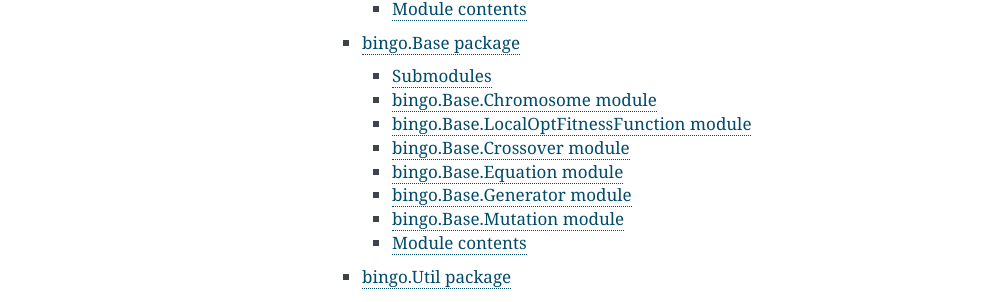
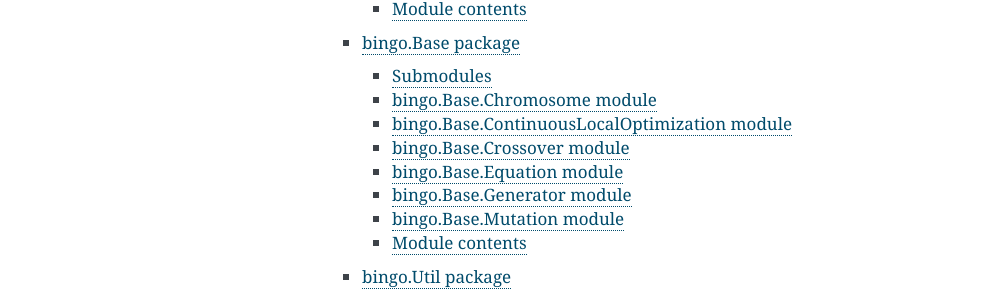
Before and after one commit to nasa/bingo, a Sphinx documentation site: the page built from doc/modules.rst, in a window 1280 px wide. Shown: the part 391-693 px from the top of the page, without its empty margins (148-1141 px from the left). Built offline with Sphinx 7.4.7, drawn with Linux system fonts in a browser that asks for light colours.

Commit message:
reverting doc/ changes

```diff
--- a/doc/bingo.Base.rst
+++ b/doc/bingo.Base.rst
@@ -12,10 +12,10 @@ bingo.Base.Chromosome module
     :undoc-members:
     :show-inheritance:
 
-bingo.Base.LocalOptFitnessFunction module
+bingo.Base.ContinuousLocalOptimization module
 ---------------------------------------------
 
-.. automodule:: bingo.Base.LocalOptFitnessFunction
+.. automodule:: bingo.Base.ContinuousLocalOptimization
     :members:
     :undoc-members:
     :show-inheritance:
```
